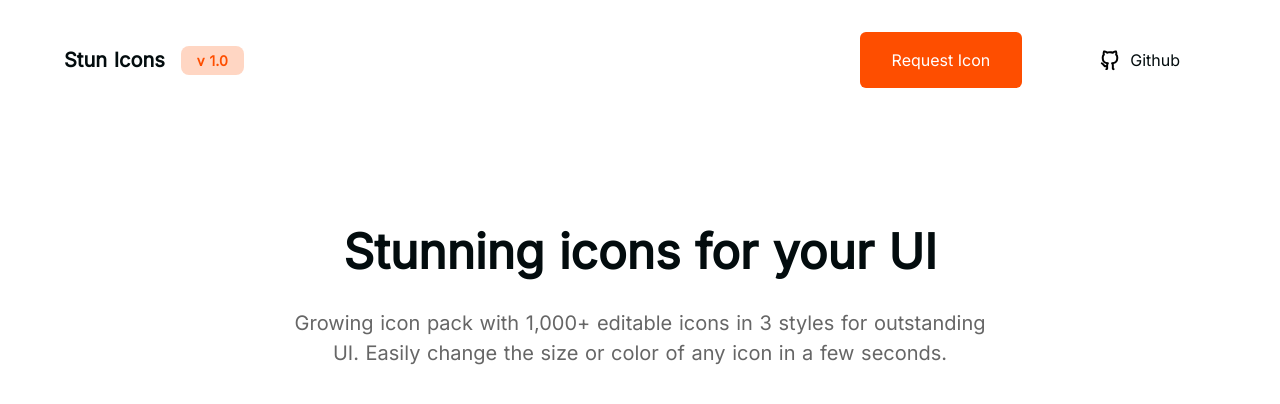
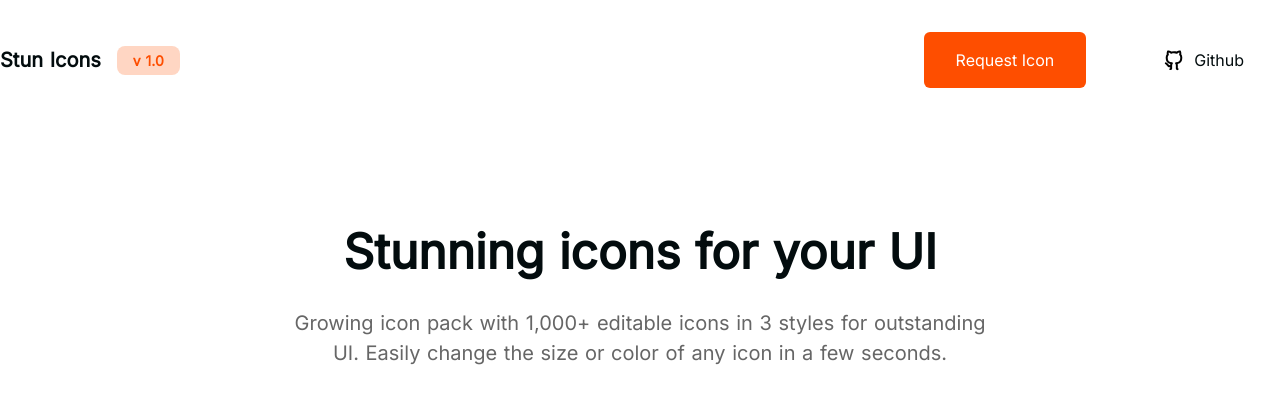
Before and after one commit to stunicons/stunicons.com, a Nuxt app: page / in a window 1280 px wide. Shown: the top 404 px of the page. Built offline with nearby package versions, Linux system fonts and the light colour scheme.

Commit message:
style: enrlage page

```diff
--- a/layouts/default.vue
+++ b/layouts/default.vue
@@ -4,13 +4,13 @@
   </div>
 </template>
 
-<style lang="scss">
+<style lang="scss"      >
 
-.container{
+.container   {
   @apply w-full flex justify-center;
 
   .page{
-    max-width: 72rem !important;
+    max-width: 80rem !important;
     width:100%;
   }
 }
```
